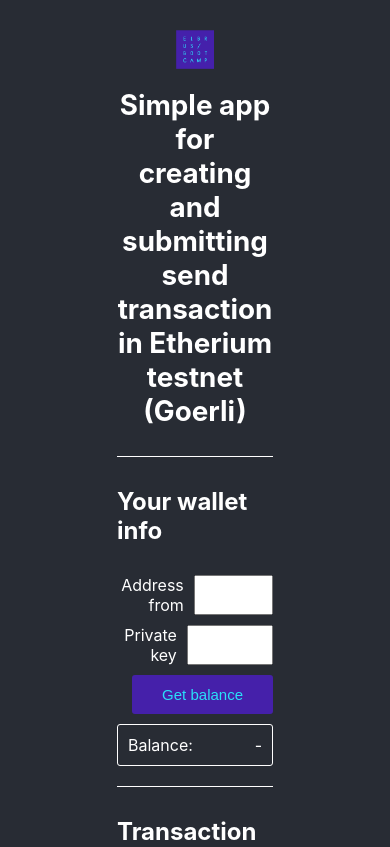
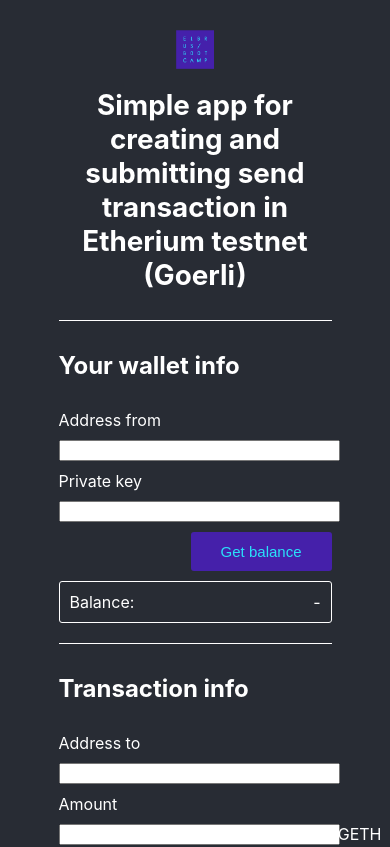
Before and after one commit to daneelzam/my-ethereum-app, a React (Create React App) app: page / in a window 390 px wide. Shown: the top 847 px of the page. Built offline with nearby package versions, Linux system fonts and the light colour scheme; no server answers; what web3 would draw is missing.

Commit message:
some css fix for mobile

```diff
--- a/src/App.css
+++ b/src/App.css
@@ -168,6 +168,32 @@ footer {
   margin: 10px
 }
 
+@media (max-width: 516px ) {
+  .App-header {
+    width: 70vw;
+  }
+
+  .App-body {
+    width: 70vw;
+  }
+
+  .ticker {
+    right: -50px;
+    margin-top: 30px;
+  }
+
+  .form-item {
+    flex-direction: column;
+    align-items: start;
+  }
+
+  .form input {
+    margin-top: 10px;
+    width: 100%;
+    margin-left: 0;
+  }
+}
+
 @keyframes dots {
   0%,
   20% {
--- a/src/App.tsx
+++ b/src/App.tsx
@@ -146,7 +146,7 @@ function App() {
             </button>
           <div className='result'>
             <div>Balance:</div>
-            <div>{balance ? `${balance} Goerli Eth` : '-'}</div>
+            <div>{balance ? `${balance} GETH` : '-'}</div>
           </div>
         </form>
         <div className='line'/>
@@ -159,12 +159,12 @@ function App() {
           <div className='form-item'>
             <label htmlFor="amount">Amount</label>
             <input type="text" name="amount" value={amount} onChange={(event: React.FormEvent<HTMLInputElement>)=>setAmount(event.currentTarget.value)}/>
-            <span className='ticker'>Goerli Eth</span>
+            <span className='ticker'>GETH</span>
           </div>
           <div className='form-item'>
             <label htmlFor="fee">Fee</label>
             <input type="text" name="fee" value={fee || '-'} disabled/>
-            <span className='ticker'>Goerli Eth</span>
+            <span className='ticker'>GETH</span>
           </div>
           <button className='button' onClick={sendTransactionHandler}>
             {txIsSending
@@ -211,7 +211,7 @@ function App() {
                   </div>
                   <div className='tx-item'>
                     <div>Amount:</div>
-                    <div>{tx.value} Goerli Eth</div>
+                    <div>{tx.value} GETH</div>
                   </div>
                 </div>
               ))}
```
